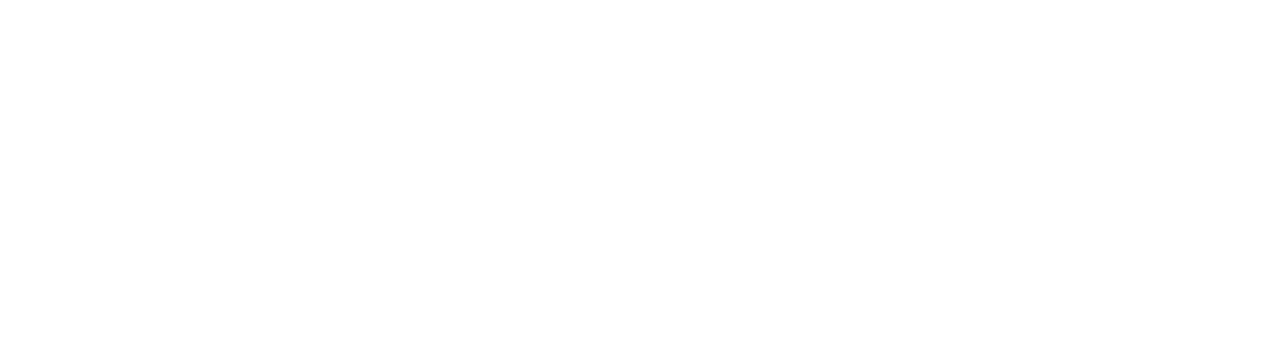
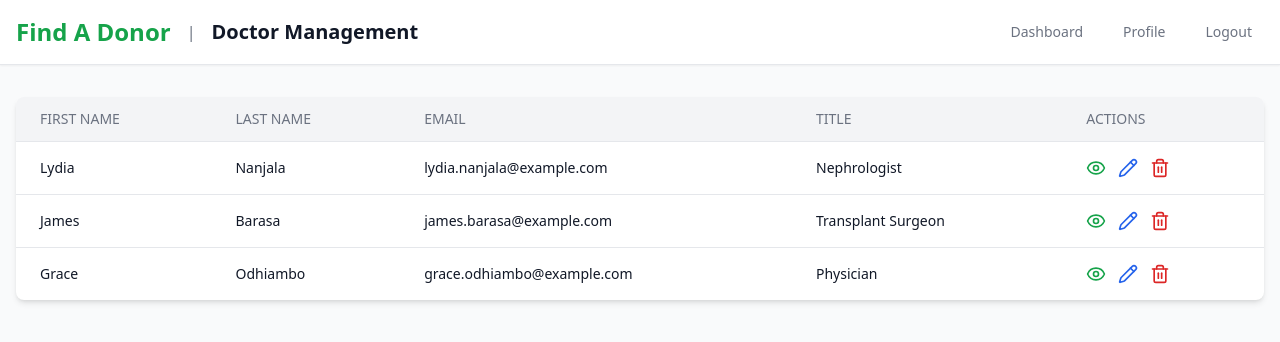
Before and after one commit to M-Bless/Find-A-Donor, a React (Create React App) app: page /doctor-management in a window 1280 px wide. Before the commit this address had no page. Shown: the top 342 px of the page. Built offline with nearby package versions, Linux system fonts and the light colour scheme.

Commit message:
doctors list is now working: the edit and delete buttons are perfect save for the view

```diff
--- a/src/App.js
+++ b/src/App.js
@@ -7,6 +7,7 @@
 import PatientManagement from './components/PatientManagement';
 import DoctorProfile from './components/DoctorProfile';
 import HospitalDashboard from './components/HospitalAdmin';
+import DoctorManagement from './components/DoctorManagement';
 
 function App() {
   return (
@@ -20,6 +21,7 @@
           <Route path="/patient-management" element={<PatientManagement />} />
           <Route path="/doctor-profile" element={<DoctorProfile />} />
           <Route path="/hospital-admin" element={<HospitalDashboard />} />
+          <Route path="/doctor-management" element={<DoctorManagement />} />
         </Routes>
       </div>
     </Router>
--- /dev/null
+++ b/src/components/DoctorManagement.jsx
@@ -0,0 +1,161 @@
+import React, { useState } from 'react';
+import { Link } from 'react-router-dom';
+import { Pencil, Eye, Trash2 } from 'lucide-react';
+
+const DoctorManagement = () => {
+  const [doctors, setDoctors] = useState([
+    { id: 1, firstName: 'Lydia', lastName: 'Nanjala', email: 'lydia.nanjala@example.com', title: 'Nephrologist' },
+    { id: 2, firstName: 'James', lastName: 'Barasa', email: 'james.barasa@example.com', title: 'Transplant Surgeon' },
+    { id: 3, firstName: 'Grace', lastName: 'Odhiambo', email: 'grace.odhiambo@example.com', title: 'Physician' }
+  ]);
+
+  const [selectedDoctor, setSelectedDoctor] = useState(null);
+  const [isModalOpen, setIsModalOpen] = useState(false);
+
+  const handleEdit = (doctor) => {
+    setSelectedDoctor(doctor);
+    setIsModalOpen(true);
+  };
+
+  const handleSave = () => {
+    setDoctors(doctors.map(doc => (doc.id === selectedDoctor.id ? selectedDoctor : doc)));
+    setIsModalOpen(false);
+  };
+
+  return (
+    <div className="min-h-screen bg-gray-50">
+ {/* Header */}
+      <header className="bg-white shadow-sm border-b">
+        <div className="max-w-7xl mx-auto px-4 sm:px-6 lg:px-8">
+          <div className="flex justify-between items-center h-16">
+            <div className="flex items-center">
+              <Link to="/" className="text-2xl font-bold text-green-600 hover:text-green-700 transition duration-300">
+                Find A Donor
+              </Link>
+              <span className="ml-4 text-gray-500">|</span>
+              <h1 className="ml-4 text-xl font-semibold text-gray-900">Doctor Management</h1>
+            </div>
+
+            <div className="flex items-center space-x-4">
+              <Link
+                to="/hospital-admin"
+                className="text-gray-500 hover:text-gray-700 px-3 py-2 rounded-md text-sm font-medium transition duration-300"
+              >
+                Dashboard
+              </Link>
+              <Link
+                to="/admin-profile"
+                className="text-gray-500 hover:text-gray-700 px-3 py-2 rounded-md text-sm font-medium transition duration-300"
+              >
+                Profile
+              </Link>
+              <Link
+                to="/"
+                className="text-gray-500 hover:text-gray-700 px-3 py-2 rounded-md text-sm font-medium transition duration-300"
+              >
+                Logout
+              </Link>
+            </div>
+          </div>
+        </div>
+      </header>
+
+      <main className="max-w-7xl mx-auto px-4 sm:px-6 lg:px-8 py-8">
+        <div className="bg-white shadow-md rounded-lg overflow-hidden">
+          <table className="min-w-full">
+            <thead className="bg-gray-100">
+              <tr>
+                <th className="px-6 py-3 text-left text-sm font-medium text-gray-500 uppercase">First Name</th>
+                <th className="px-6 py-3 text-left text-sm font-medium text-gray-500 uppercase">Last Name</th>
+                <th className="px-6 py-3 text-left text-sm font-medium text-gray-500 uppercase">Email</th>
+                <th className="px-6 py-3 text-left text-sm font-medium text-gray-500 uppercase">Title</th>
+                <th className="px-6 py-3 text-left text-sm font-medium text-gray-500 uppercase">Actions</th>
+              </tr>
+            </thead>
+            <tbody>
+              {doctors.map((doctor) => (
+                <tr key={doctor.id} className="border-t">
+                  <td className="px-6 py-4 whitespace-nowrap text-sm text-gray-900">{doctor.firstName}</td>
+                  <td className="px-6 py-4 whitespace-nowrap text-sm text-gray-900">{doctor.lastName}</td>
+                  <td className="px-6 py-4 whitespace-nowrap text-sm text-gray-900">{doctor.email}</td>
+                  <td className="px-6 py-4 whitespace-nowrap text-sm text-gray-900">{doctor.title}</td>
+                  <td className="px-6 py-4 whitespace-nowrap text-sm">
+                    <div className="flex items-center space-x-3">
+                      <button title="View" className="text-green-600 hover:text-green-900">
+                        <Eye className="w-5 h-5" />
+                      </button>
+                      <button
+                        title="Edit"
+                        onClick={() => handleEdit(doctor)}
+                        className="text-blue-600 hover:text-blue-900"
+                      >
+                        <Pencil className="w-5 h-5" />
+                      </button>
+                      <button title="Delete" className="text-red-600 hover:text-red-900">
+                        <Trash2 className="w-5 h-5" />
+                      </button>
+                    </div>
+                  </td>
+                </tr>
+              ))}
+            </tbody>
+          </table>
+        </div>
+
+        {isModalOpen && (
+          <div className="fixed inset-0 flex items-center justify-center bg-black bg-opacity-30 z-50">
+            <div className="bg-white rounded-lg p-6 shadow-xl w-full max-w-lg">
+              <h2 className="text-xl font-semibold mb-4">Edit Doctor</h2>
+              <div className="grid grid-cols-2 gap-4">
+                <input
+                  type="text"
+                  className="border p-2 rounded w-full"
+                  placeholder="First Name"
+                  value={selectedDoctor.firstName}
+                  onChange={(e) => setSelectedDoctor({ ...selectedDoctor, firstName: e.target.value })}
+                />
+                <input
+                  type="text"
+                  className="border p-2 rounded w-full"
+                  placeholder="Last Name"
+                  value={selectedDoctor.lastName}
+                  onChange={(e) => setSelectedDoctor({ ...selectedDoctor, lastName: e.target.value })}
+                />
+                <input
+                  type="email"
+                  className="col-span-2 border p-2 rounded w-full"
+                  placeholder="Email"
+                  value={selectedDoctor.email}
+                  onChange={(e) => setSelectedDoctor({ ...selectedDoctor, email: e.target.value })}
+                />
+                <input
+                  type="text"
+                  className="col-span-2 border p-2 rounded w-full"
+                  placeholder="Professional Title"
+                  value={selectedDoctor.title}
+                  onChange={(e) => setSelectedDoctor({ ...selectedDoctor, title: e.target.value })}
+                />
+              </div>
+              <div className="mt-6 flex justify-end space-x-3">
+                <button
+                  onClick={() => setIsModalOpen(false)}
+                  className="bg-gray-200 hover:bg-gray-300 text-gray-800 px-4 py-2 rounded"
+                >
+                  Cancel
+                </button>
+                <button
+                  onClick={handleSave}
+                  className="bg-blue-600 hover:bg-blue-700 text-white px-4 py-2 rounded"
+                >
+                  Save
+                </button>
+              </div>
+            </div>
+          </div>
+        )}
+      </main>
+    </div>
+  );
+};
+
+export default DoctorManagement;
--- a/src/components/HospitalAdmin.jsx
+++ b/src/components/HospitalAdmin.jsx
@@ -31,18 +31,18 @@
                 Find A Donor
               </Link>
               <span className="ml-4 text-gray-500">|</span>
-              <h1 className="ml-4 text-xl font-semibold text-gray-900">Hospital Dashboard</h1>
+              <h1 className="ml-4 text-xl font-semibold text-gray-900">Admin Dashboard</h1>
             </div>
 
             <div className="flex items-center space-x-4">
               <Link
-                to="/hospital-management"
+                to="/doctor-management"
                 className="text-gray-500 hover:text-gray-700 px-3 py-2 rounded-md text-sm font-medium transition duration-300"
               >
-                Hospitals
+                Doctors
               </Link>
               <Link
-                to="/hospital-profile"
+                to="/admin-profile"
                 className="text-gray-500 hover:text-gray-700 px-3 py-2 rounded-md text-sm font-medium transition duration-300"
               >
                 Profile
```
